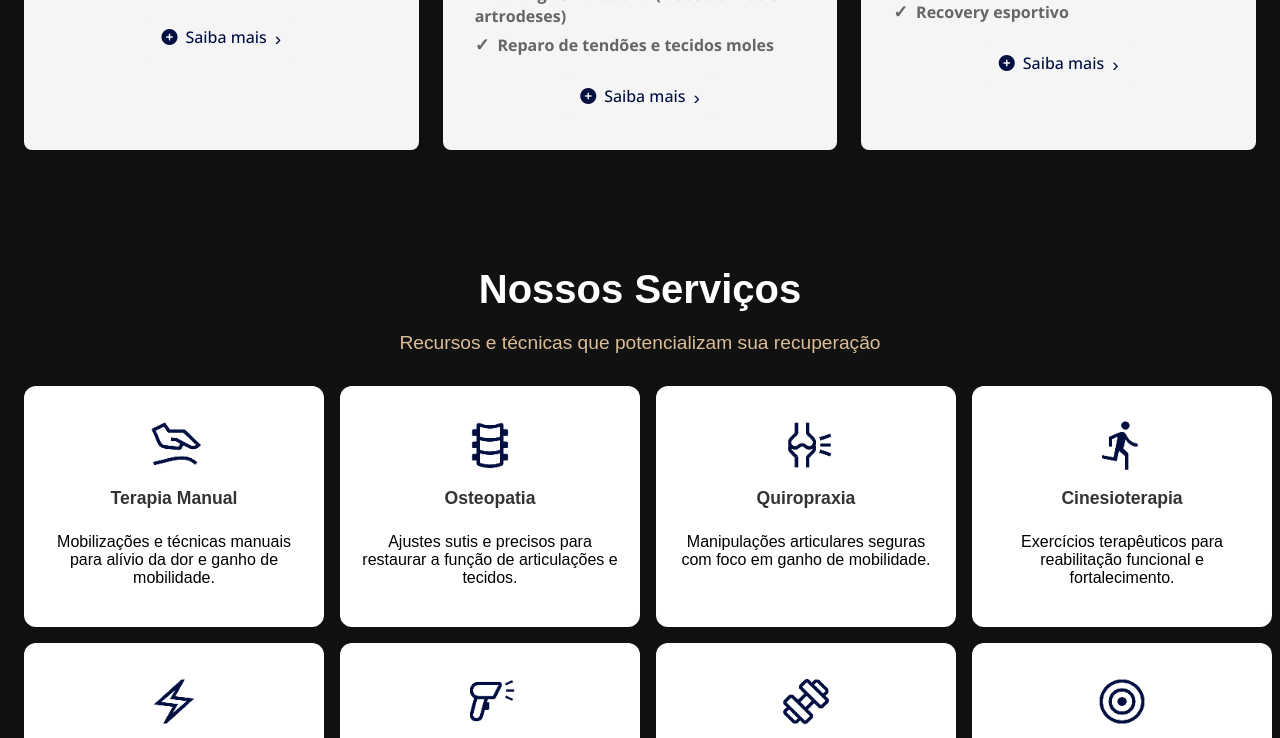
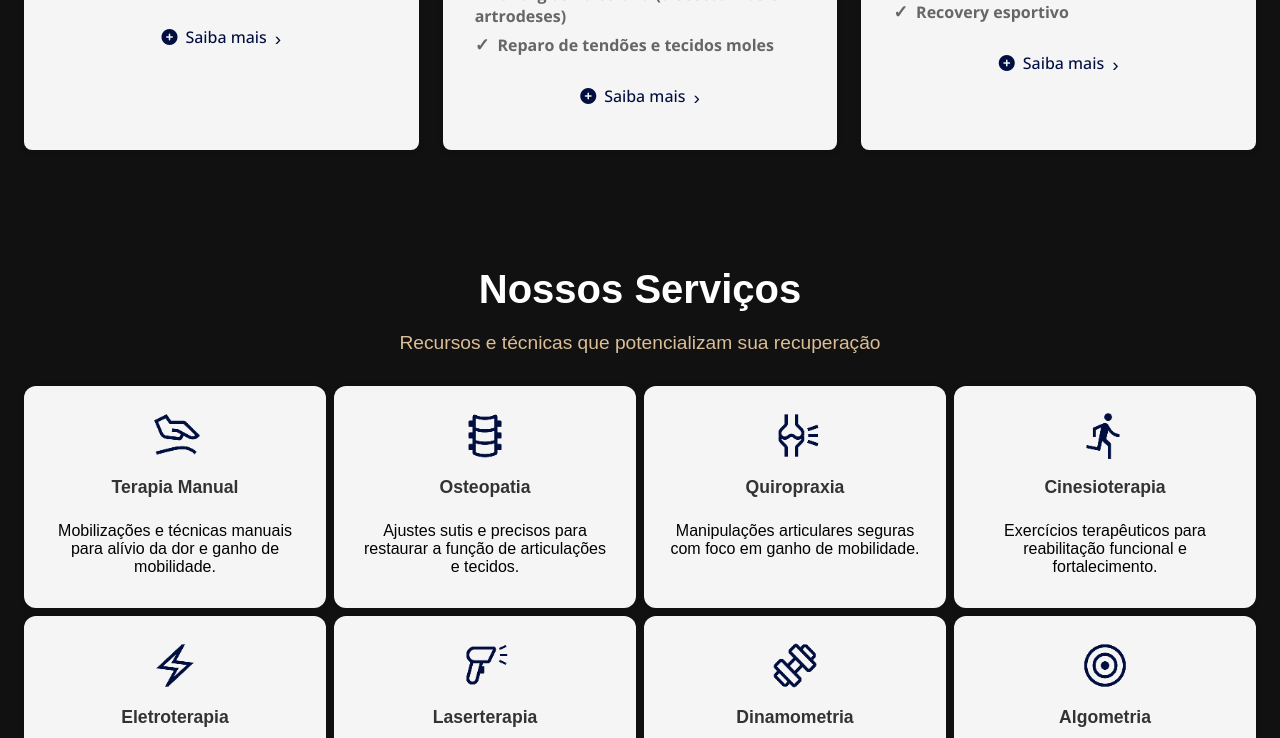
Before and after one commit to arthurfurtunato/clinica_vertice, a plain HTML site: page index.html in a window 1280 px wide. Shown: the part 3644-4382 px from the top of the page. Drawn offline with nearby package versions, Linux system fonts and the light colour scheme; a web font is replaced by a local one.

Commit message:
Ajuste no info card serviços

```diff
--- a/style/style.css
+++ b/style/style.css
@@ -914,12 +914,13 @@ section {
     justify-content: center;
   }
 }
+
 .info-section {
   display: flex;
   justify-content: space-between;
   gap: 24px;
   margin: 32px 0 0 0;
-  padding: 0 5vw;
+  padding: 0 4vw;
 }
 
 .info-card {
@@ -1004,8 +1005,20 @@ section {
 .resource-section .info-section {
   display: grid;
   grid-template-columns: repeat(4, minmax(300px, 1fr));
-  gap: 16px;
+  gap: 8px;
   padding: 0 24px;
+}
+
+.resource-section .info-section .info-card {
+  display: flex;
+  flex-direction: column;
+  align-items: center;
+  text-align: center;
+  padding: 24px;
+  background: #f5f5f5; /* cinza bem leve */
+  border-radius: 12px;
+  box-shadow: 0 2px 8px rgba(0,0,0,0.05);
+  transition: transform 0.3s ease, box-shadow 0.3s ease;
 }
 
 .resource-section .info-card img {
```
